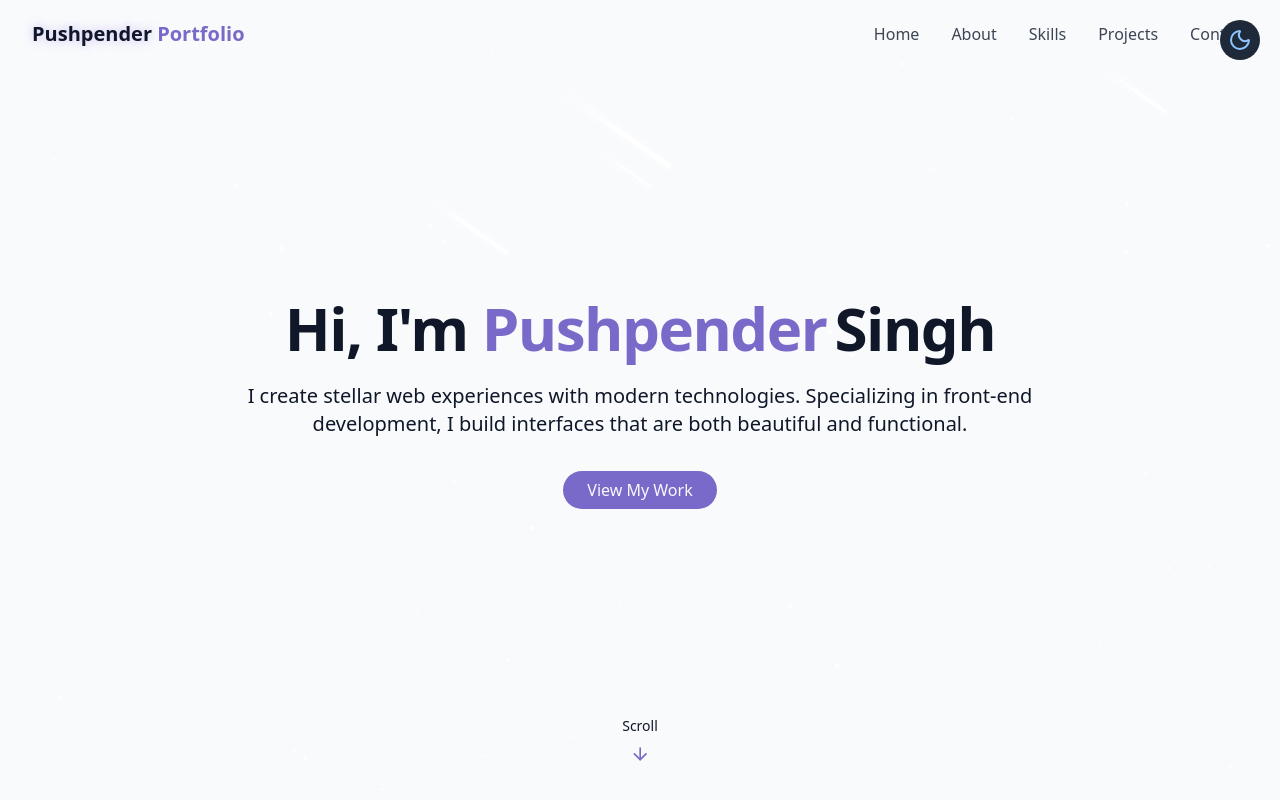
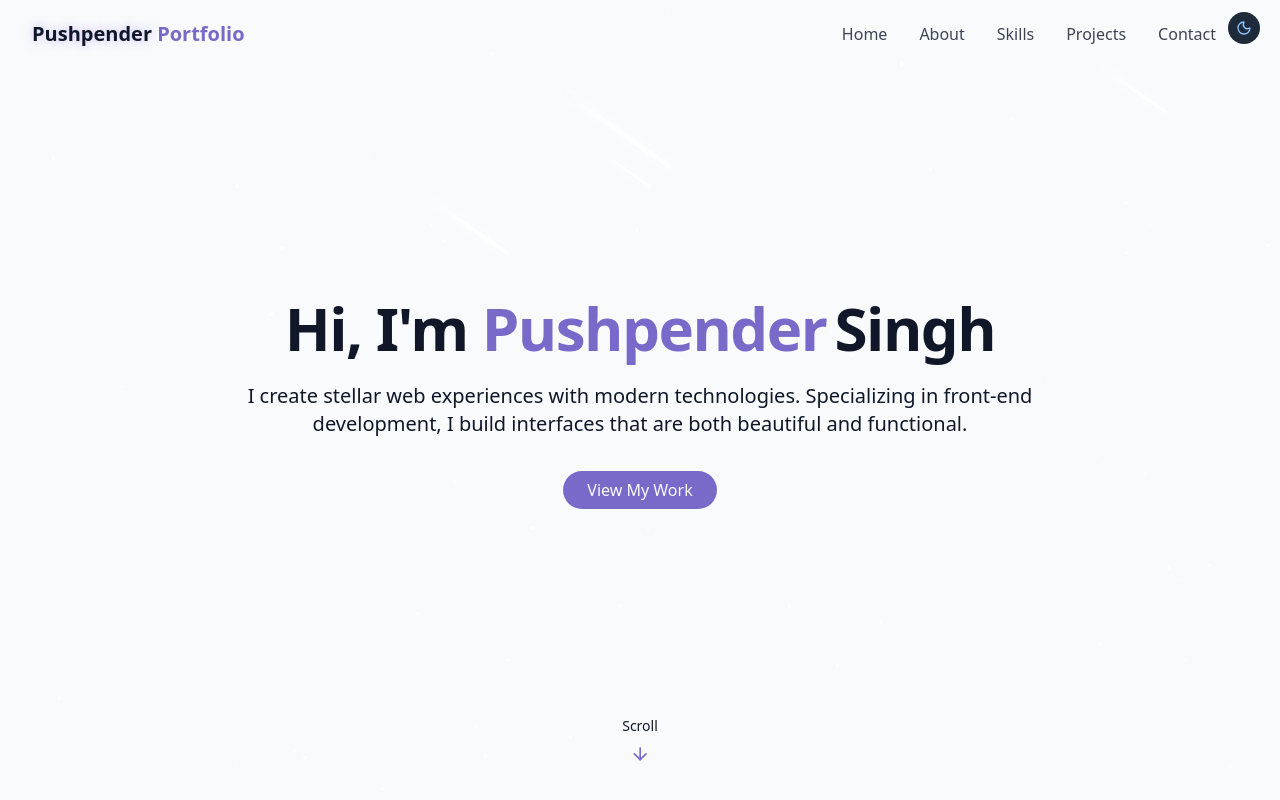
Before and after one commit to pushpendersingh97/pushpender-portfolio, a React (Vite) app: page / in a window 1280 px wide. Shown: the top 800 px of the page. Built offline with nearby package versions, Linux system fonts and the light colour scheme.

Commit message:
SUN Moon Icon fixed

```diff
--- a/src/components/Navbar.jsx
+++ b/src/components/Navbar.jsx
@@ -41,7 +41,7 @@ const Navbar = () => {
         </a>
 
         {/* desktop nav */}
-        <div className="hidden md:flex space-x-8">
+        <div className="hidden md:flex space-x-8 mr-8">
           {navItems.map((item, key) => (
             <a
               key={key}
--- a/src/components/ThemeToggle.jsx
+++ b/src/components/ThemeToggle.jsx
@@ -25,14 +25,14 @@ const ThemeToggle = () => {
     <button
       onClick={toggleTheme}
       className={cn(
-        "fixed max-sm:hidden top-5 right-5 z-50 p-2",
+        "fixed max-sm:hidden top-3 right-5 z-50 p-2",
         "rounded-full bg-gray-800 dark:bg-gray-200 transition-colors duration-300"
       )}
     >
       {isDarkMode ? (
-        <Sun className="h-6 w-6 text-yellow-300" />
+        <Sun className="h-4 w-4 text-yellow-300" />
       ) : (
-        <Moon className="h-6 w-6 text-blue-300" />
+        <Moon className="h-4 w-4 text-blue-300" />
       )}
     </button>
   );
```
